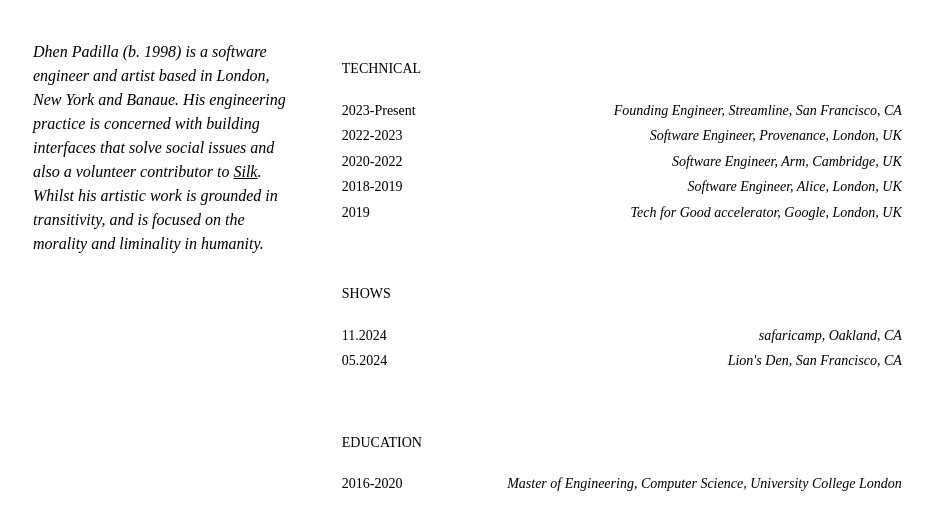
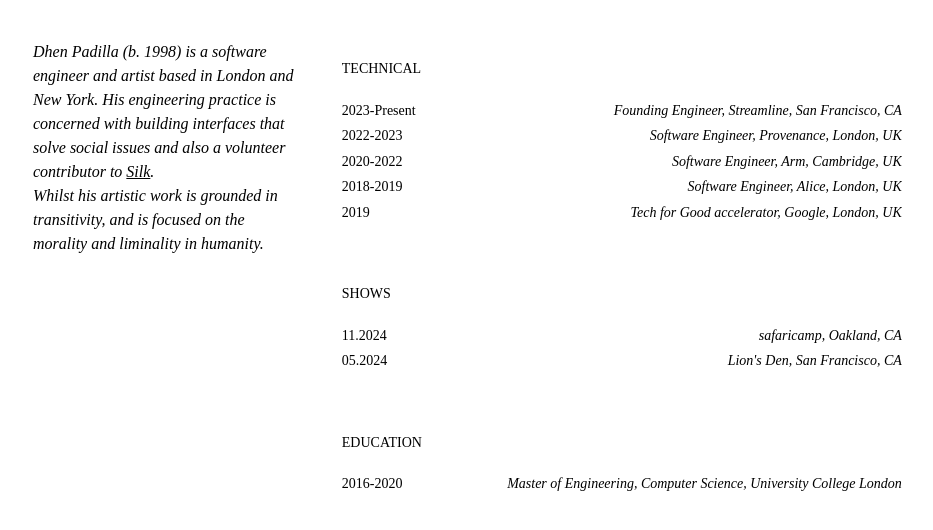
Before and after one commit to DhenPadilla/dhenpadilla, a Next.js app in the folder dhenpadilla/: page /cv in a window 1280 px wide. Shown: the top 530 px of the page, without its empty margins (47-980 px from the left). Built offline with nearby package versions, Linux system fonts and the light colour scheme.

Commit message:
Update intro

```diff
--- a/dhenpadilla/src/app/cv/page.tsx
+++ b/dhenpadilla/src/app/cv/page.tsx
@@ -9,7 +9,7 @@ export default async function CV() {
         <article className="flex flex-col md:flex-row w-full gap-10">
             <div className="flex flex-row md:flex-col sticky md:h-[100vh] py-[40px] md:w-[24%] w-full">
                 <div className="text-md font-light italic">
-                    Dhen Padilla (b. 1998) is a software engineer and artist based in London, New York and Banaue.
+                    Dhen Padilla (b. 1998) is a software engineer and artist based in London and New York.
                     His engineering practice is concerned with building interfaces that solve social issues and also a volunteer contributor to <Link href="https://silk.cx" className="underline">Silk</Link>.
                     <br />
                     Whilst his artistic work is grounded in transitivity, and is focused on the morality and liminality in humanity.
--- a/dhenpadilla/src/app/page.tsx
+++ b/dhenpadilla/src/app/page.tsx
@@ -24,7 +24,7 @@ export default function Index() {
           </div>
           <div className="flex flex-col w-1/2 pt-[200px] gap-16 text-left overflow-y-auto">
             <div className="flex text-sm leading-relaxed max-w-xl italic">
-              Dhen is currently playing with liminality. Based in London, New York and Batawad.
+              Dhen is currently playing with liminality. Based in London and New York. Currently in Tokyo.
             </div>
             <HomeSection title="Writing">
               <ul className="flex flex-col gap-2">
```
